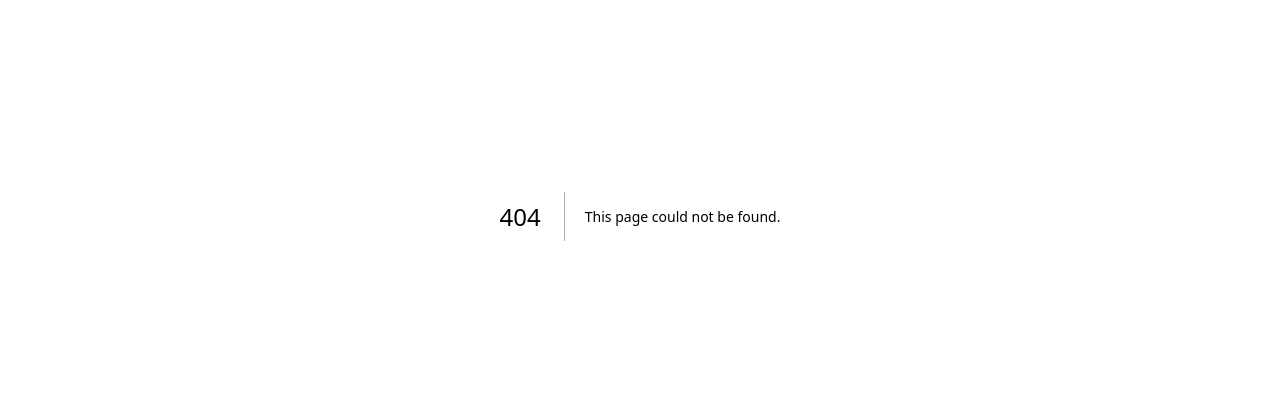
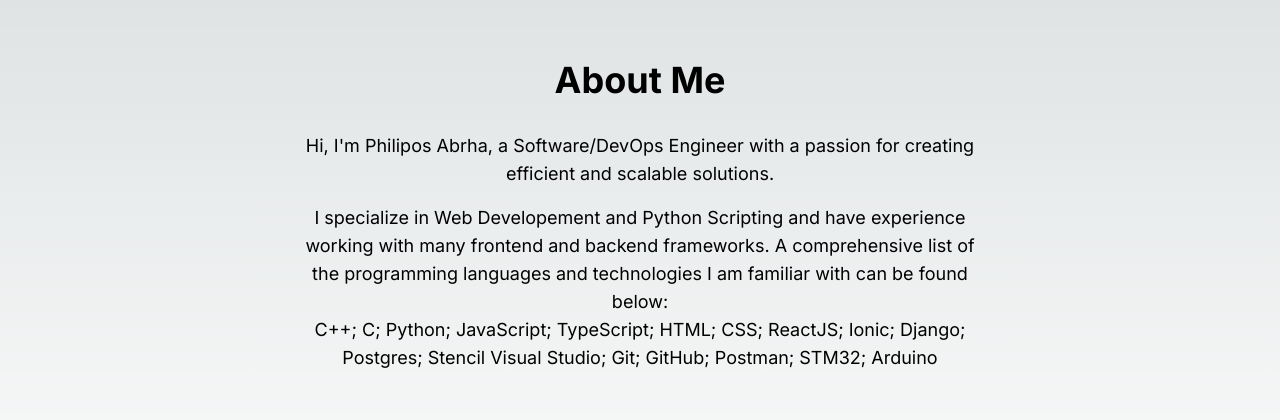
Before and after one commit to philiposa/portfolio, a Next.js app: page /about in a window 1280 px wide. Before the commit this address had no page. Shown: the part 184-604 px from the top of the page. Built offline with nearby package versions, Linux system fonts and the light colour scheme.

Commit message:
Created skeleton about page

```diff
--- /dev/null
+++ b/src/app/about/page.tsx
@@ -0,0 +1,16 @@
+export default function About() {
+    return (
+      <main className="flex min-h-screen flex-col items-center justify-center p-24">
+        <h1 className="text-4xl font-bold mb-8">About Me</h1>
+        <p className="text-lg text-center max-w-2xl">
+          Hi, I'm Philipos Abrha, a Software/DevOps Engineer with a passion for creating efficient and scalable solutions.
+        </p>
+        <p className="text-lg text-center max-w-2xl mt-4">
+          I specialize in Web Developement and Python Scripting and have experience working with many frontend and backend frameworks.
+          A comprehensive list of the programming languages and technologies I am familiar with can be found below: <br/>
+          C++; C; Python; JavaScript; TypeScript; HTML; CSS; ReactJS; Ionic; Django; Postgres; Stencil
+          Visual Studio; Git; GitHub; Postman; STM32; Arduino
+        </p>
+      </main>
+    );
+  }
```
